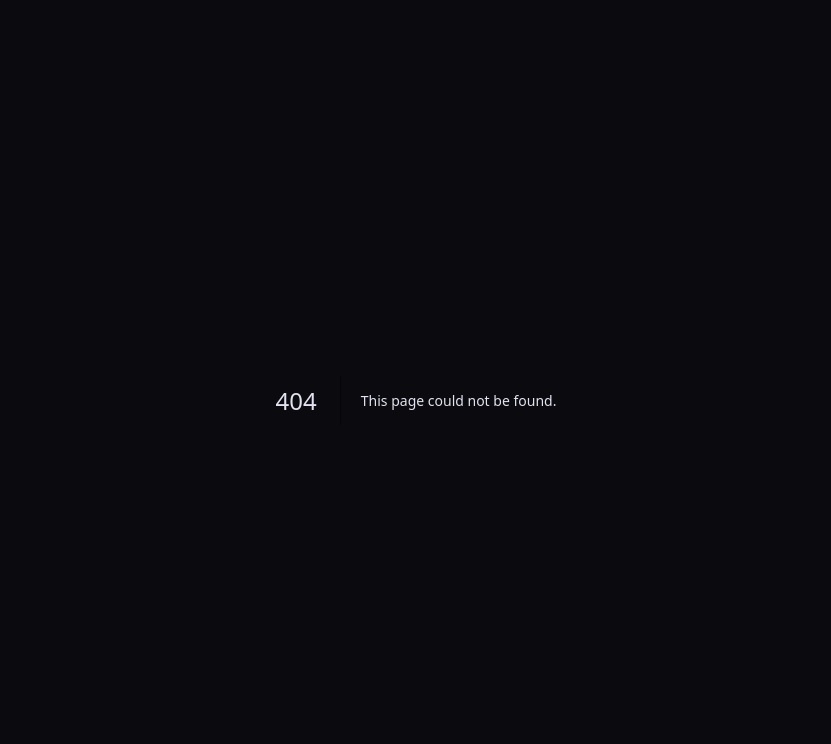
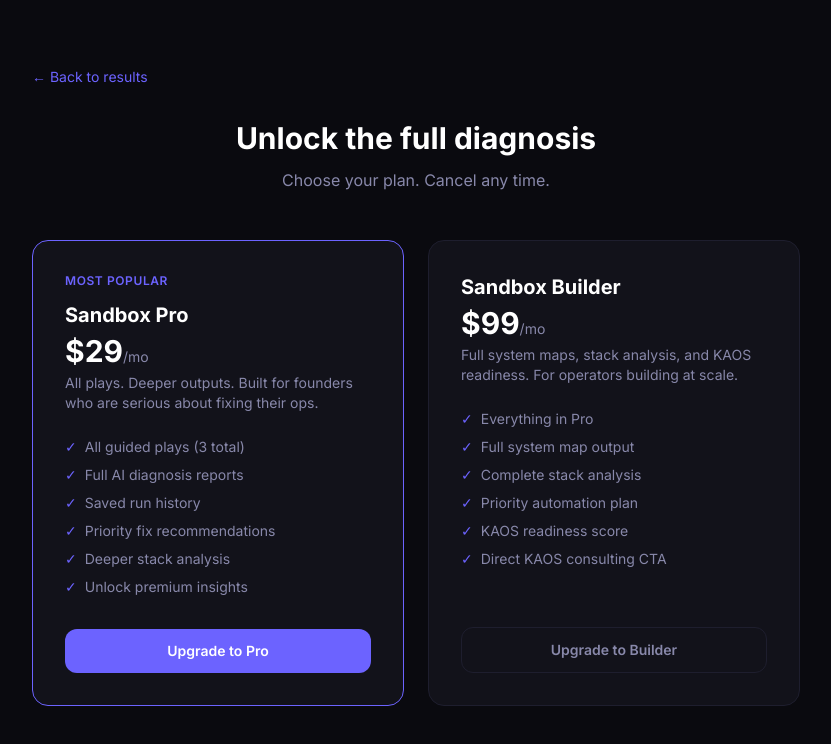
Before and after one commit to c51consulting/aiisok-sandbox, a Next.js app: page /upgrade in a window 1280 px wide. Before the commit this address had no page. Shown: the top 744 px of the page, without its empty margins (224-1055 px from the left). Built offline with nearby package versions, Linux system fonts and the light colour scheme.

Commit message:
Create page.tsx

```diff
--- /dev/null
+++ b/src/app/upgrade/page.tsx
@@ -0,0 +1,77 @@
+'use client';
+
+import { useState } from 'react';
+import Link from 'next/link';
+import { PRICING_TIERS } from '@/lib/pricing';
+
+export default function UpgradePage() {
+  const [loading, setLoading] = useState<string | null>(null);
+  const [error, setError] = useState('');
+
+  async function handleUpgrade(tierId: string) {
+    setLoading(tierId);
+    setError('');
+    try {
+      const res = await fetch('/api/stripe/checkout', {
+        method: 'POST',
+        headers: { 'Content-Type': 'application/json' },
+        body: JSON.stringify({ tier: tierId }),
+      });
+      const data = await res.json();
+      if (data.url) {
+        window.location.href = data.url;
+      } else {
+        throw new Error('No checkout URL returned');
+      }
+    } catch {
+      setError('Something went wrong. Please try again.');
+    } finally {
+      setLoading(null);
+    }
+  }
+
+  const paidTiers = PRICING_TIERS.filter((t) => t.id !== 'free');
+
+  return (
+    <main className="min-h-screen bg-[#0a0a0f] px-6 py-16">
+      <div className="max-w-3xl mx-auto">
+        <Link href="/results" className="text-[#6c63ff] text-sm hover:underline">← Back to results</Link>
+        <div className="text-center mt-8 mb-12">
+          <h1 className="text-3xl font-bold text-white mb-3">Unlock the full diagnosis</h1>
+          <p className="text-[#8888aa]">Choose your plan. Cancel any time.</p>
+        </div>
+        {error && <p className="text-red-400 text-sm text-center mb-6">{error}</p>}
+        <div className="grid md:grid-cols-2 gap-6">
+          {paidTiers.map((tier) => (
+            <div key={tier.id} className={`bg-[#12121a] border rounded-2xl p-8 flex flex-col ${tier.highlighted ? 'border-[#6c63ff]' : 'border-[#1e1e2e]'}`}>
+              {tier.highlighted && <div className="text-xs text-[#6c63ff] font-semibold mb-3 uppercase tracking-wider">Most Popular</div>}
+              <h2 className="text-white font-bold text-xl mb-1">{tier.name}</h2>
+              <div className="text-3xl font-bold text-white mb-1">
+                {tier.price}<span className="text-sm text-[#8888aa] font-normal">/mo</span>
+              </div>
+              <p className="text-[#8888aa] text-sm mb-6">{tier.description}</p>
+              <ul className="space-y-2 mb-8 flex-1">
+                {tier.features.map((f) => (
+                  <li key={f} className="flex items-start gap-2 text-sm text-[#8888aa]">
+                    <span className="text-[#6c63ff]">✓</span>{f}
+                  </li>
+                ))}
+              </ul>
+              <button
+                onClick={() => handleUpgrade(tier.id)}
+                disabled={loading === tier.id}
+                className={`py-3 rounded-xl font-semibold text-sm transition-colors disabled:opacity-50 ${
+                  tier.highlighted
+                    ? 'bg-[#6c63ff] text-white hover:bg-[#7c73ff]'
+                    : 'border border-[#1e1e2e] text-[#8888aa] hover:border-[#6c63ff] hover:text-white'
+                }`}
+              >
+                {loading === tier.id ? 'Redirecting...' : tier.cta}
+              </button>
+            </div>
+          ))}
+        </div>
+      </div>
+    </main>
+  );
+}
```
